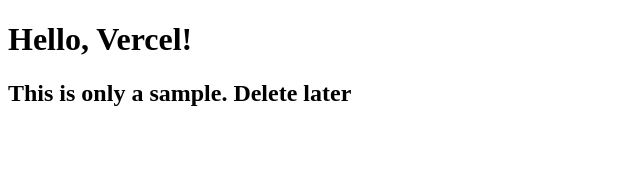
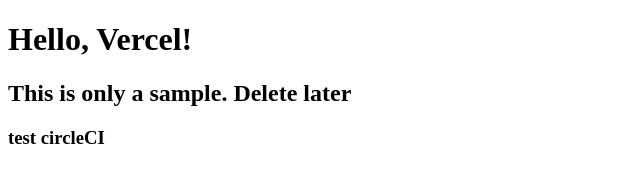
Before and after one commit to auni-st/mentalwell-frontend, a website: page index.html in a window 1280 px wide. Shown: the whole page, without its empty margins (0-640 px from the left). Drawn offline with Linux system fonts and the light colour scheme.

Commit message:
add test circleCi to index.html

```diff
--- a/index.html
+++ b/index.html
@@ -8,5 +8,6 @@
 <body>
     <h1>Hello, Vercel!</h1>
     <h2>This is only a sample. Delete later</h2>
+    <h3>test circleCI</h3>
 </body>
 </html>
```
